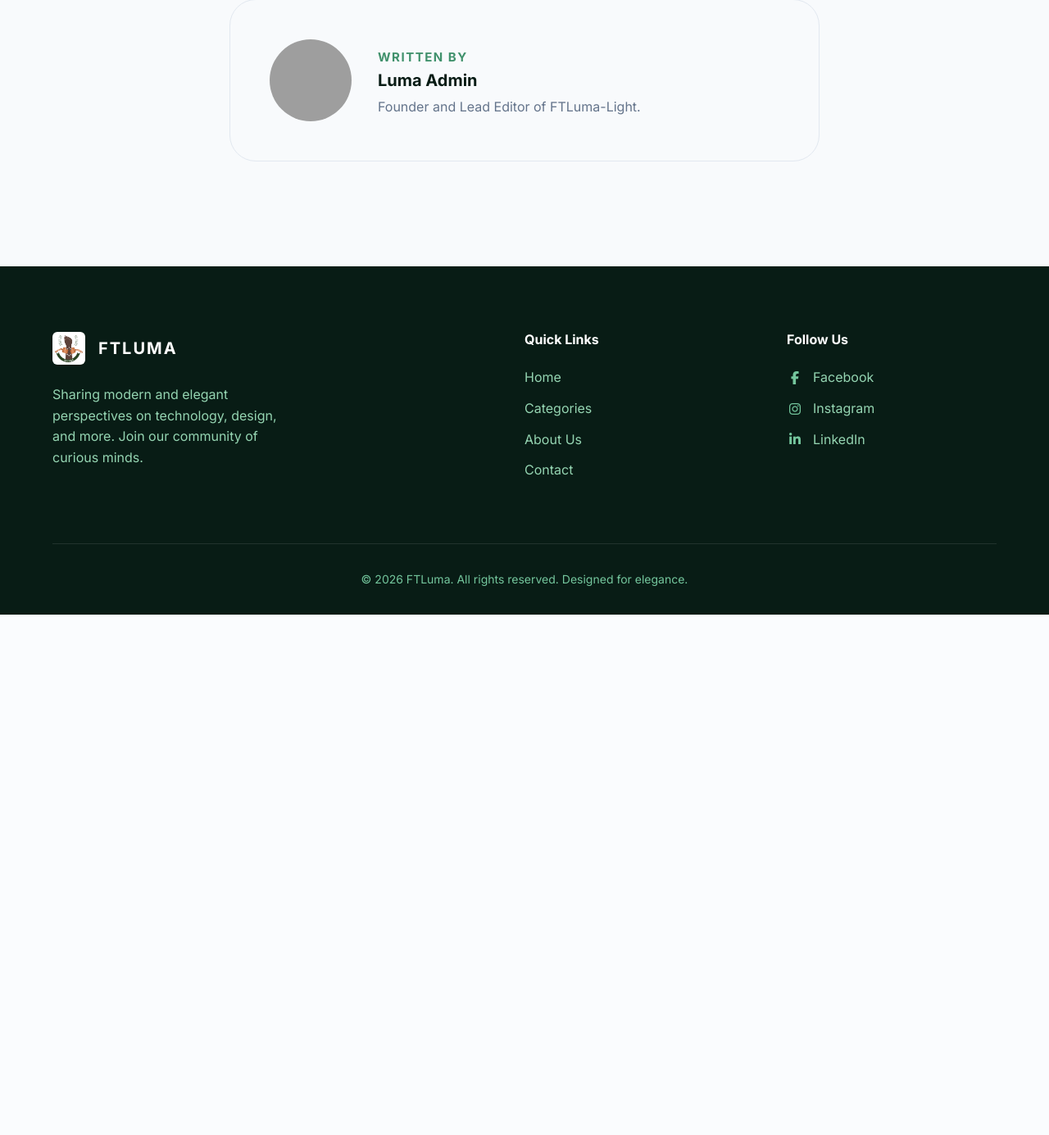
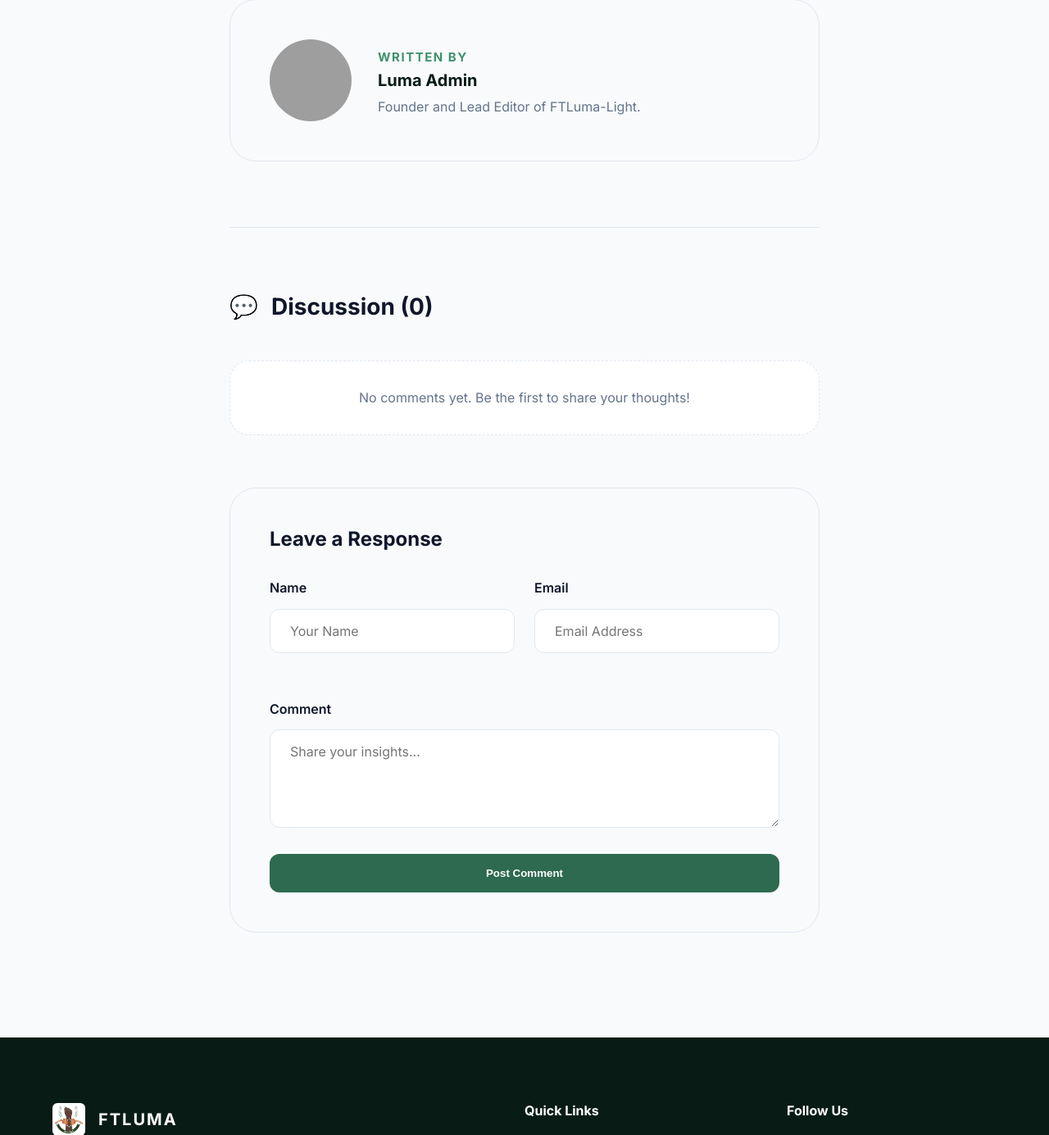
Before and after one commit to sammy001-svg/FTLuma-light, a PHP site: page /post.php in a window 1280 px wide. Shown: the part 1806-3191 px from the top of the page at 82% size. Before the commit the page ends 2556 px from the top, so only its background shows below. Run offline with PHP 8.4, Linux system fonts and the light colour scheme; data comes from the database, SQL or seed files in the repository; grey boxes are pictures that could not be loaded.

Commit message:
feat: implement comment system with database support and frontend UI

```diff
--- a/functions.php
+++ b/functions.php
@@ -398,3 +398,40 @@ function mark_message_read($id) {
     $stmt = $pdo->prepare("UPDATE messages SET status = 'read' WHERE id = ?");
     return $stmt->execute([$id]);
 }
+
+/**
+ * Save a comment for a post
+ */
+function save_comment($post_id, $data) {
+    global $pdo;
+    if (!$pdo) return false;
+
+    try {
+        $sql = "INSERT INTO comments (post_id, name, email, comment)
+                VALUES (:post_id, :name, :email, :comment)";
+        $stmt = $pdo->prepare($sql);
+        return $stmt->execute([
+            ':post_id' => $post_id,
+            ':name' => $data['name'],
+            ':email' => $data['email'],
+            ':comment' => $data['comment']
+        ]);
+    } catch (PDOException $e) {
+        return false;
+    }
+}
+
+/**
+ * Get approved comments for a post
+ */
+function get_comments($post_id) {
+    global $pdo;
+    if (!$pdo) return [];
+
+    $sql = "SELECT * FROM comments
+            WHERE post_id = :post_id AND status = 'approved'
+            ORDER BY created_at DESC";
+    $stmt = $pdo->prepare($sql);
+    $stmt->execute([':post_id' => $post_id]);
+    return $stmt->fetchAll();
+}
--- a/post.php
+++ b/post.php
@@ -4,15 +4,26 @@ require_once 'functions.php';
 $slug = isset($_GET['slug']) ? $_GET['slug'] : '';
 $post = get_post_by_slug($slug);
 
-if (!$post && !empty($slug)) {
-    // If slug provided but no post found, maybe redirect to 404
-    // header("Location: 404.php");
-    // exit;
+$comment_success = '';
+$comment_error = '';
+
+if ($_SERVER['REQUEST_METHOD'] === 'POST' && isset($_POST['submit_comment'])) {
+    if (save_comment($post['id'], $_POST)) {
+        $comment_success = 'Thank you! Your comment has been posted.';
+    } else {
+        $comment_error = 'Sorry, there was an error posting your comment.';
+    }
+}
+
+$comments = [];
+if ($post && isset($post['id'])) {
+    $comments = get_comments($post['id']);
 }
 
 // Fallback for demo if no slug
 if (!$post) {
     $post = [
+        'id' => 0,
         'title' => 'Sample Blog Post Title',
         'category_name' => 'Design',
         'created_at' => date('Y-m-d H:i:s'),
@@ -27,6 +38,67 @@ if (!$post) {
 $page_title = $post['title'];
 include 'includes/header.php';
 ?>
+
+<style>
+    /* ... existing styles ... */
+    .comments-section {
+        max-width: 720px;
+        margin: 5rem auto 8rem;
+        padding-top: 5rem;
+        border-top: 1px solid var(--border);
+    }
+    .comments-title {
+        font-size: 1.75rem;
+        margin-bottom: 3rem;
+        display: flex;
+        align-items: center;
+        gap: 1rem;
+    }
+    .comment-item {
+        background: var(--bg-white);
+        border: 1px solid var(--border);
+        border-radius: 1.5rem;
+        padding: 2rem;
+        margin-bottom: 2rem;
+        transition: var(--transition);
+    }
+    .comment-item:hover {
+        border-color: var(--primary-200);
+        box-shadow: var(--shadow-md);
+    }
+    .comment-meta {
+        display: flex;
+        justify-content: space-between;
+        margin-bottom: 1rem;
+    }
+    .comment-author {
+        font-weight: 700;
+        color: var(--primary-900);
+        display: flex;
+        align-items: center;
+        gap: 0.5rem;
+    }
+    .comment-date {
+        font-size: 0.875rem;
+        color: var(--text-muted);
+    }
+    .comment-text {
+        line-height: 1.6;
+        color: #475569;
+    }
+    .comment-form-card {
+        background: #f8fafc;
+        border-radius: 2rem;
+        padding: 3rem;
+        border: 1px solid var(--border);
+        margin-top: 4rem;
+    }
+    .comment-form-title {
+        font-size: 1.5rem;
+        margin-bottom: 2rem;
+    }
+</style>
+
 
 <style>
     .post-header {
@@ -152,6 +224,75 @@ include 'includes/header.php';
             </div>
         </div>
     </article>
+
+    <!-- Comments Section -->
+    <section class="comments-section">
+        <h2 class="comments-title">
+            <span>💬</span>
+            Discussion (<?php echo count($comments); ?>)
+        </h2>
+
+        <?php if ($comment_success): ?>
+            <div class="alert alert-success" style="padding: 1rem; background: #dcfce7; color: #15803d; border-radius: 1rem; margin-bottom: 2rem;">
+                ✅ <?php echo e($comment_success); ?>
+            </div>
+        <?php endif; ?>
+
+        <?php if ($comment_error): ?>
+            <div class="alert alert-error" style="padding: 1rem; background: #fee2e2; color: #b91c1c; border-radius: 1rem; margin-bottom: 2rem;">
+                ❌ <?php echo e($comment_error); ?>
+            </div>
+        <?php endif; ?>
+
+        <!-- Comments List -->
+        <div class="comments-list">
+            <?php if (!empty($comments)): ?>
+                <?php foreach ($comments as $comment): ?>
+                    <div class="comment-item">
+                        <div class="comment-meta">
+                            <div class="comment-author">
+                                <div style="width: 32px; height: 32px; background: var(--primary-100); border-radius: 50%; display: flex; align-items: center; justify-content: center; font-size: 0.875rem; color: var(--primary-700);">
+                                    <?php echo strtoupper(substr($comment['name'], 0, 1)); ?>
+                                </div>
+                                <?php echo e($comment['name']); ?>
+                            </div>
+                            <span class="comment-date"><?php echo format_date($comment['created_at']); ?></span>
+                        </div>
+                        <div class="comment-text">
+                            <?php echo nl2br(e($comment['comment'])); ?>
+                        </div>
+                    </div>
+                <?php endforeach; ?>
+            <?php else: ?>
+                <p style="text-align: center; color: var(--text-muted); padding: 2rem; background: var(--bg-white); border-radius: 1.5rem; border: 1px dashed var(--border);">
+                    No comments yet. Be the first to share your thoughts!
+                </p>
+            <?php endif; ?>
+        </div>
+
+        <!-- Comment Form -->
+        <div class="comment-form-card">
+            <h3 class="comment-form-title">Leave a Response</h3>
+            <form action="" method="POST">
+                <div class="form-row" style="display: grid; grid-template-columns: 1fr 1fr; gap: 1.5rem; margin-bottom: 1.5rem;">
+
+                    <div class="form-group">
+                        <label for="name">Name</label>
+                        <input type="text" id="name" name="name" class="form-control" placeholder="Your Name" required>
+                    </div>
+                    <div class="form-group">
+                        <label for="email">Email</label>
+                        <input type="email" id="email" name="email" class="form-control" placeholder="Email Address" required>
+                    </div>
+                </div>
+                <div class="form-group" style="margin-bottom: 1.5rem;">
+                    <label for="comment">Comment</label>
+                    <textarea id="comment" name="comment" class="form-control" placeholder="Share your insights..." required style="min-height: 120px;"></textarea>
+                </div>
+                <button type="submit" name="submit_comment" class="btn-primary" style="width: 100%;">Post Comment</button>
+            </form>
+        </div>
+    </section>
 </main>
 
 <?php include 'includes/footer.php'; ?>
```
